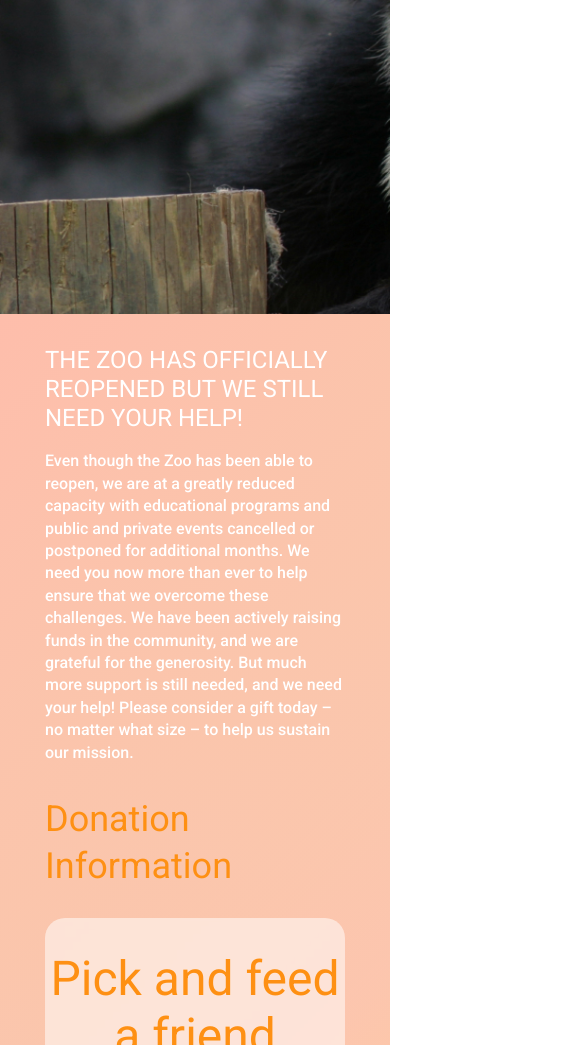
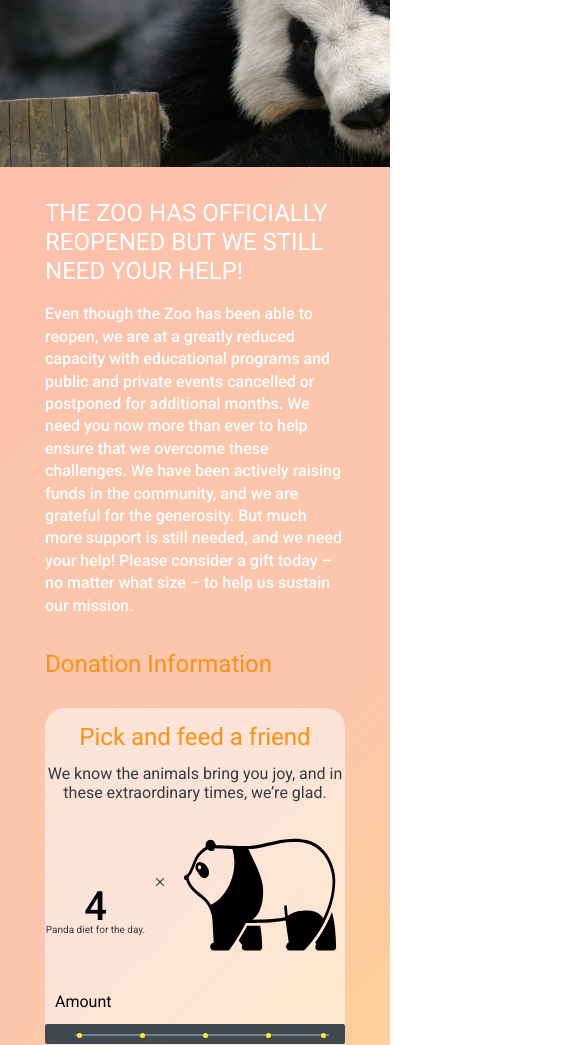
Before and after one commit to olenaxx/online-zoo, a plain HTML site: page online-zoo/pages/donate/index.html in a window 390 px wide. Shown: the part 55-1100 px from the top of the page, 585 px wide, since content can reach past the window. Drawn offline with Linux system fonts and the light colour scheme.

Commit message:
feat: add mobile donation

```diff
--- a/online-zoo/pages/donate/index.html
+++ b/online-zoo/pages/donate/index.html
@@ -81,6 +81,7 @@
                 alt="x"
               />
               <img
+              class="donation_panda-widget"
                 src="../../assets/svg/panda_widget1.svg"
                 alt="panda widget"
               />
--- a/online-zoo/scss/components/_donation_diagram.scss
+++ b/online-zoo/scss/components/_donation_diagram.scss
@@ -106,14 +106,41 @@
     &_list {
       justify-content: space-around;
     }
-    &_link {
-    }
+
     &_link-none-two {
       display: none;
     }
+  }
+}
+
+@media (max-width: 639px) {
+  .donation {
+    &_diagram {
+      width: 300px;
+      height: 20px;
+    }
+
+    &_line {
+      width: 254px;
+      margin-left: 30px;
+      top: 10px;
+    }
+
+    &_list {
+      padding-top: 9px;
+    }
+
+    &_link {
+      font-size: 13px;
+    }
+
     &_link-item {
+      width: 5px;
+      height: 5px;
     }
+
     &_link-number {
+      font-size: 13px;
     }
   }
 }
--- a/online-zoo/scss/layouts/_donation.scss
+++ b/online-zoo/scss/layouts/_donation.scss
@@ -299,8 +299,8 @@
 @media (max-width: 999px) {
   .panda_bg {
     height: 369px;
-    // background-position: center;
   }
+
   .donation {
     &_container {
       padding-top: 32px;
@@ -355,3 +355,91 @@
     margin-bottom: 32px;
   }
 }
+
+@media (max-width: 639px) {
+  .panda_bg {
+    height: 222px;
+  }
+
+  .donation {
+    &_container {
+    }
+    &_title {
+    }
+    &_text {
+    }
+
+    &_information {
+      font-size: 24px;
+    }
+
+    &_box {
+    }
+    &_title-card {
+      padding-top: 15px;
+      margin-bottom: 12px;
+      font-size: 24px;
+    }
+    &_subtitle-card {
+      margin-bottom: 10px;
+      font-size: 16px;
+    }
+    &_box-widget {
+      align-items: center;
+    }
+    &_number-box {
+    }
+    &_number-day {
+      font-size: 40px;
+    }
+    &_diet-text {
+      font-size: 10px;
+    }
+    &_x-icon {
+      margin-right: 20px;
+      width: 8px;
+      height: 8px;
+    }
+
+    &_panda-widget {
+      width: 160px;
+      height: 139px;
+    }
+    &_amount {
+    }
+    &_diagram {
+    }
+    &_line {
+    }
+    &_list {
+    }
+    &_link {
+    }
+    &_link-none {
+    }
+    &_link-item {
+    }
+    &_link-number {
+    }
+    &_link-none-two {
+    }
+    &_button {
+    }
+    &_share-text {
+    }
+  }
+  .container {
+  }
+  .another {
+    &_amount {
+    }
+  }
+  .input-number {
+  }
+  .custom-radio {
+  }
+  .radio-monthly {
+  }
+  .button {
+  }
+}
```
Also changed, not shown: online-zoo/css/donate.css, 1 other file.
